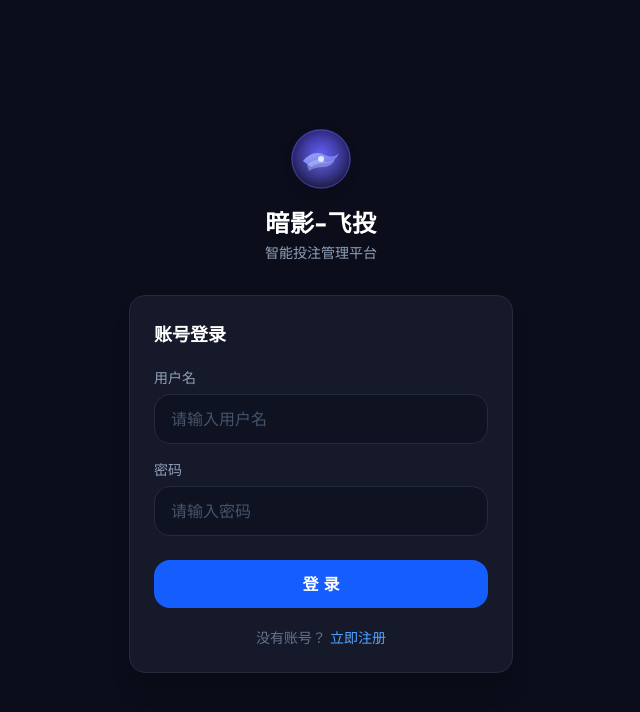
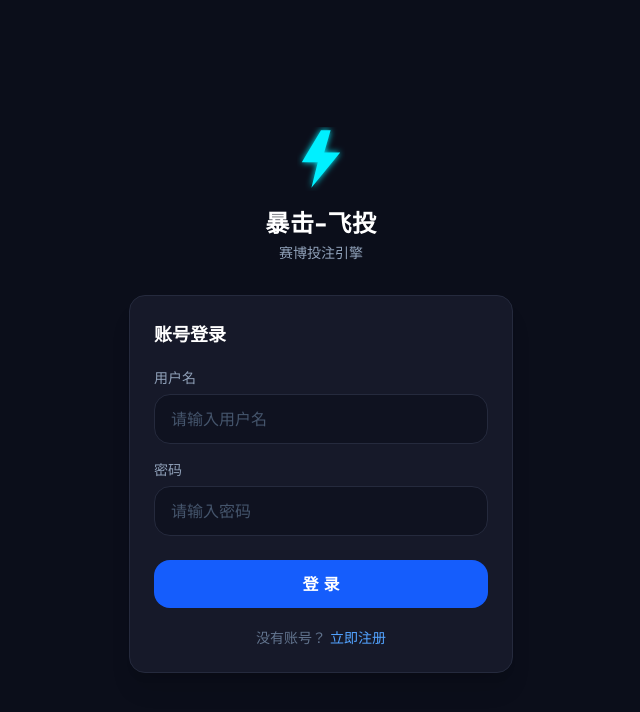
Before and after one commit to jkankan51-byte/1111, a React (Vite) app in the folder lottery-bot/: page /login in a window 1280 px wide. Shown: the top 712 px of the page, without its empty margins (319-959 px from the left). Built offline with nearby package versions, Linux system fonts and the light colour scheme; no server answers.

Commit message:
Update LoginPage.tsx

```diff
--- a/lottery-bot/src/pages/LoginPage.tsx
+++ b/lottery-bot/src/pages/LoginPage.tsx
@@ -53,32 +53,23 @@ export default function LoginPage() {
         <div className="text-center mb-8">
           <div className="flex justify-center mb-4">
             <div className="relative w-16 h-16">
-              <svg viewBox="0 0 64 64" fill="none" xmlns="http://www.w3.org/2000/svg" className="w-full h-full drop-shadow-lg">
+              <svg viewBox="0 0 40 40" className="w-full h-full" fill="none">
                 <defs>
-                  <radialGradient id="bg" cx="50%" cy="40%" r="55%">
-                    <stop offset="0%" stopColor="#4f46e5" />
-                    <stop offset="100%" stopColor="#1e1b4b" />
-                  </radialGradient>
-                  <radialGradient id="glow" cx="50%" cy="50%" r="50%">
-                    <stop offset="0%" stopColor="#818cf8" stopOpacity="0.4" />
-                    <stop offset="100%" stopColor="#818cf8" stopOpacity="0" />
-                  </radialGradient>
-                  <linearGradient id="wing" x1="0%" y1="0%" x2="100%" y2="100%">
-                    <stop offset="0%" stopColor="#a5b4fc" />
-                    <stop offset="100%" stopColor="#6366f1" />
-                  </linearGradient>
+                  <filter id="glow">
+                    <feGaussianBlur stdDeviation="2" result="coloredBlur"/>
+                    <feMerge>
+                      <feMergeNode in="coloredBlur"/>
+                      <feMergeNode in="SourceGraphic"/>
+                    </feMerge>
+                  </filter>
                 </defs>
-                <circle cx="32" cy="32" r="30" fill="url(#bg)" />
-                <circle cx="32" cy="32" r="30" fill="url(#glow)" />
-                <circle cx="32" cy="32" r="29" stroke="#6366f1" strokeWidth="0.8" strokeOpacity="0.6" />
-                <path d="M14 34 Q24 22 36 28 Q44 32 50 26 Q46 36 36 36 Q28 36 22 40 Z" fill="url(#wing)" opacity="0.9" />
-                <path d="M18 38 Q26 30 34 34 Q40 37 46 32 Q43 40 34 40 Q26 40 20 44 Z" fill="#c7d2fe" opacity="0.4" />
-                <circle cx="32" cy="32" r="3" fill="#e0e7ff" />
+                <path d="M20 2 L8 22 L18 22 L14 38 L32 16 L22 16 L26 2 Z"
+                  fill="#00f0ff" filter="url(#glow)"/>
               </svg>
             </div>
           </div>
-          <h1 className="text-2xl font-bold text-white tracking-wide">暗影-飞投</h1>
-          <p className="text-slate-400 text-sm mt-1">智能投注管理平台</p>
+          <h1 className="text-2xl font-bold text-white tracking-wide">暴击-飞投</h1>
+          <p className="text-slate-400 text-sm mt-1">赛博投注引擎</p>
         </div>
 
         <div className="bg-[#161929] border border-[#252a3d] rounded-2xl p-6 shadow-xl">
```
